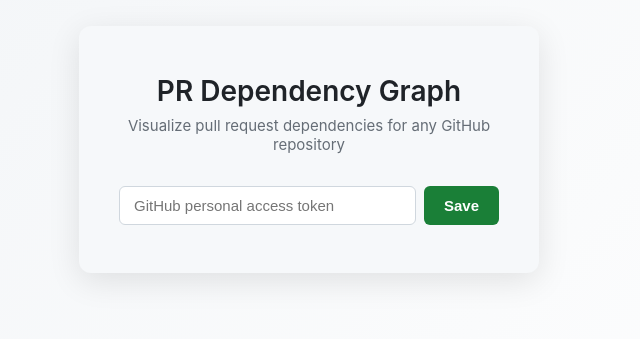
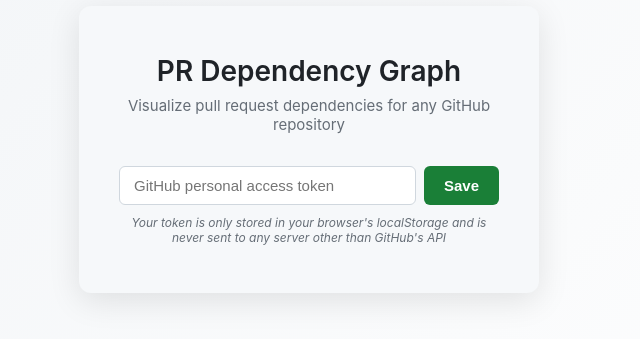
Before and after one commit to cengizmurat/pr_dependency_graph, a React (Vite) app in the folder client/: page / in a window 1280 px wide. Shown: the part 251-590 px from the top of the page, without its empty margins (331-971 px from the left). Built offline with nearby package versions, Linux system fonts and the light colour scheme.

Commit message:
Add disclaimer message

```diff
--- a/client/src/components/LandingPage.tsx
+++ b/client/src/components/LandingPage.tsx
@@ -41,6 +41,7 @@
         </p>
 
         {!token ? (
+          <>
             <form onSubmit={handleSaveToken} style={styles.form}>
               <input
                 type="password"
@@ -57,6 +58,11 @@
                 Save
               </button>
             </form>
+            <p style={styles.disclaimer}>
+              Your token is only stored in your browser's localStorage and is
+              never sent to any server other than GitHub's API
+            </p>
+          </>
         ) : (
           <>
             <form onSubmit={handleRepoSubmit} style={styles.form}>
@@ -159,6 +165,13 @@
     color: "var(--color-text-secondary)",
     cursor: "pointer",
   },
+  disclaimer: {
+    color: "var(--color-text-secondary)",
+    fontSize: 12,
+    fontStyle: "italic",
+    marginTop: 10,
+    marginBottom: 0,
+  },
   error: {
     color: "var(--color-error)",
     fontSize: 13,
```
Lines whose indentation alone changed are shown as unchanged.
